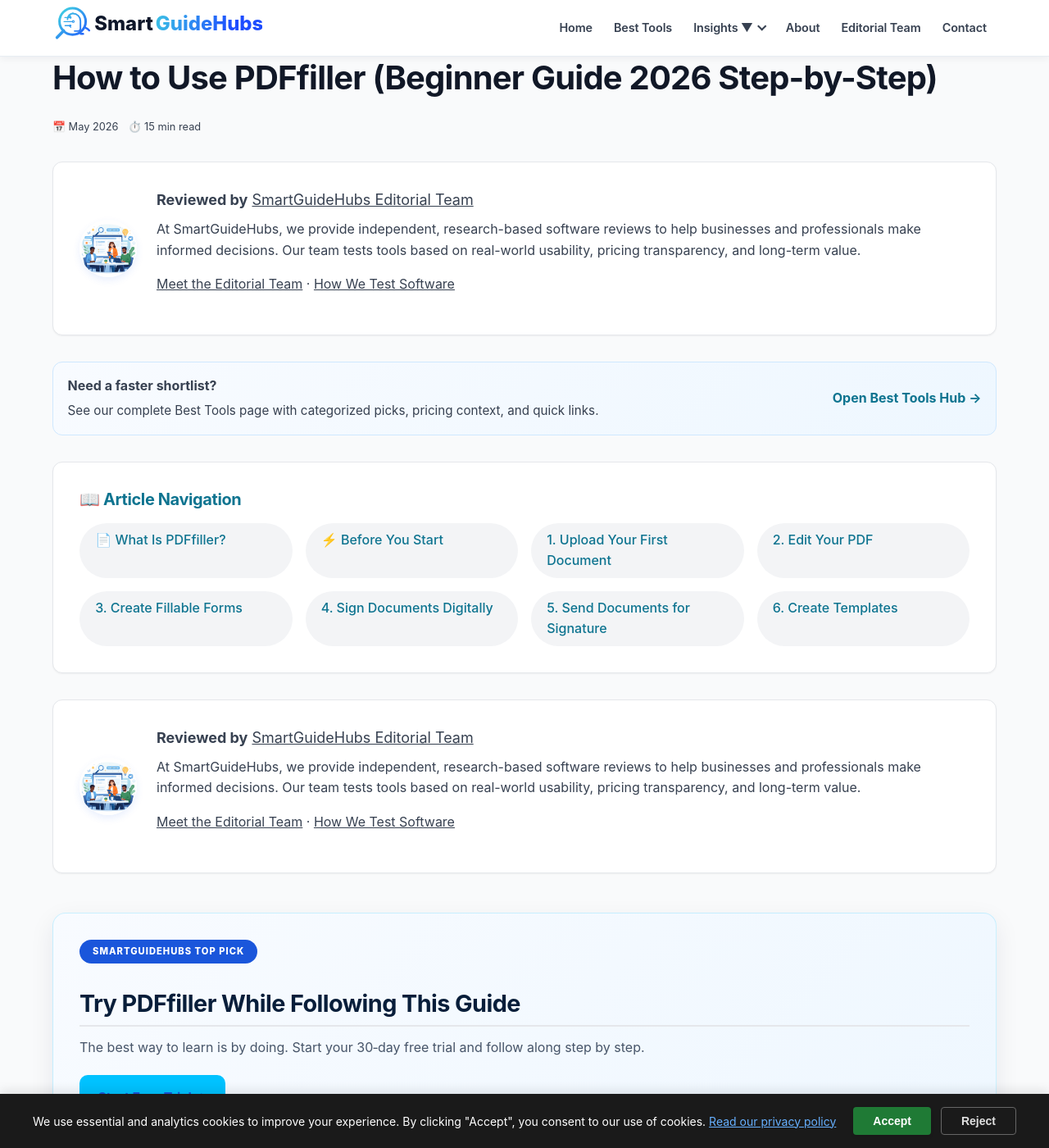
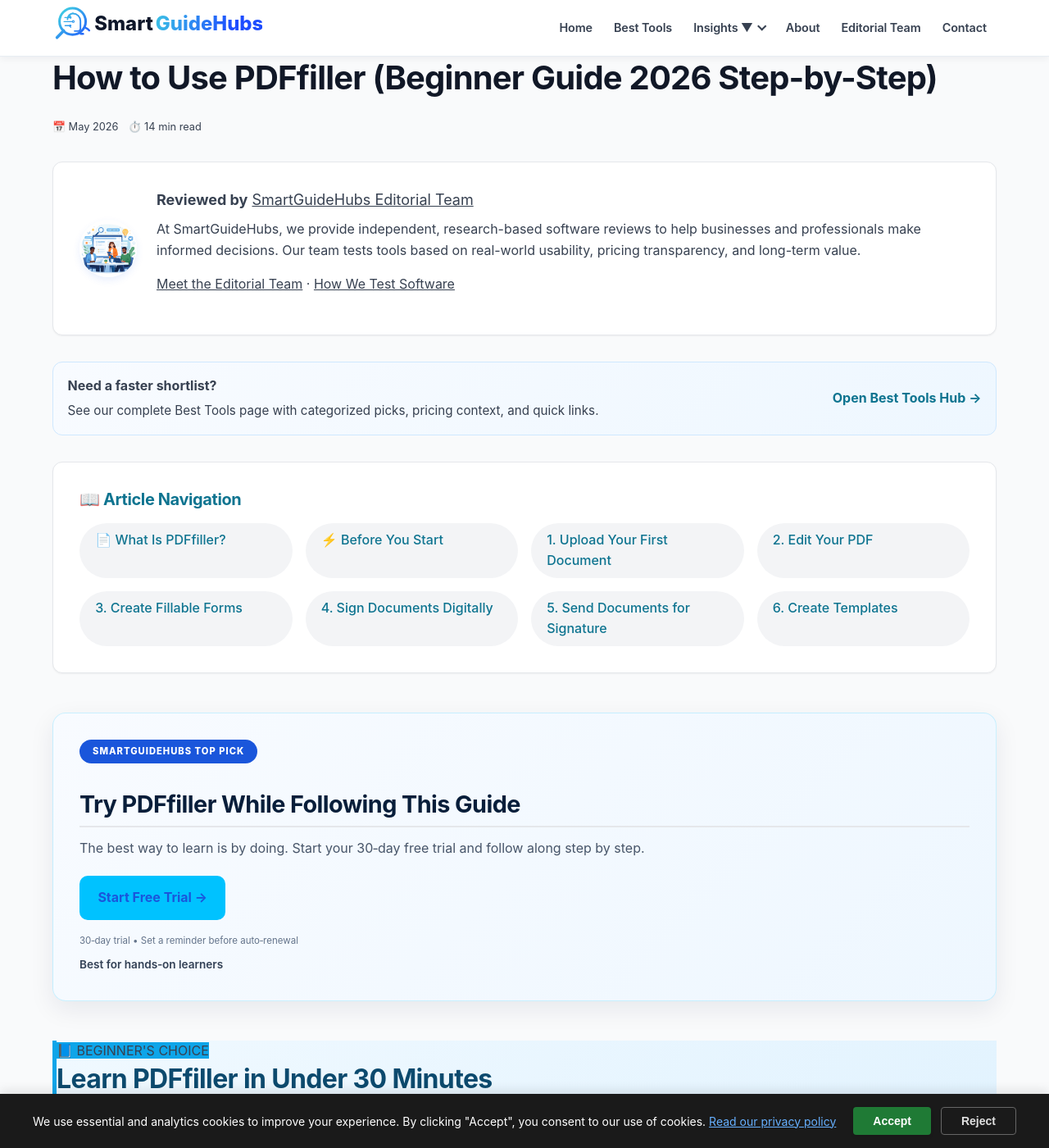
Before and after one commit to Yanniga01/gilliansperkin.github.io, a Jekyll site: the page built from _posts/2026-05-12-how-to-use-pdffiller.md, in a window 1280 px wide and 1400 px high. Shown: the whole window at 82% size. Built offline with Jekyll 4.4.1, drawn with Linux system fonts in a browser that asks for light colours; some of the changed lines change nothing that is shown.

Commit message:
Fix links and remove author box in pdffiller post

```diff
--- a/_posts/2026-05-12-how-to-use-pdffiller.md
+++ b/_posts/2026-05-12-how-to-use-pdffiller.md
@@ -27,9 +27,6 @@
   link13="#final-verdict" label13="🏆 Final Verdict"
   link14="#faq" label14="❓ FAQ"
 %}
-
-{% include author-box.html %}
-
 <!-- Top Pick CTA -->
 <div class="sgh-cta">
   <div class="cta-badge">
@@ -296,7 +293,7 @@
       <p>Complete breakdown of plans, hidden costs, and how to avoid the trial trap.</p>
     </div>
     <div class="interlink-card">
-      <a href="/pdffiller-alternatives-2026/"><strong>Free PDFfiller Alternatives</strong></a>
+      <a href="/pdffiller-alternatives/"><strong>Free PDFfiller Alternatives</strong></a>
       <p>Best free tools for editing and signing PDFs.</p>
     </div>
     <div class="interlink-card">
```
